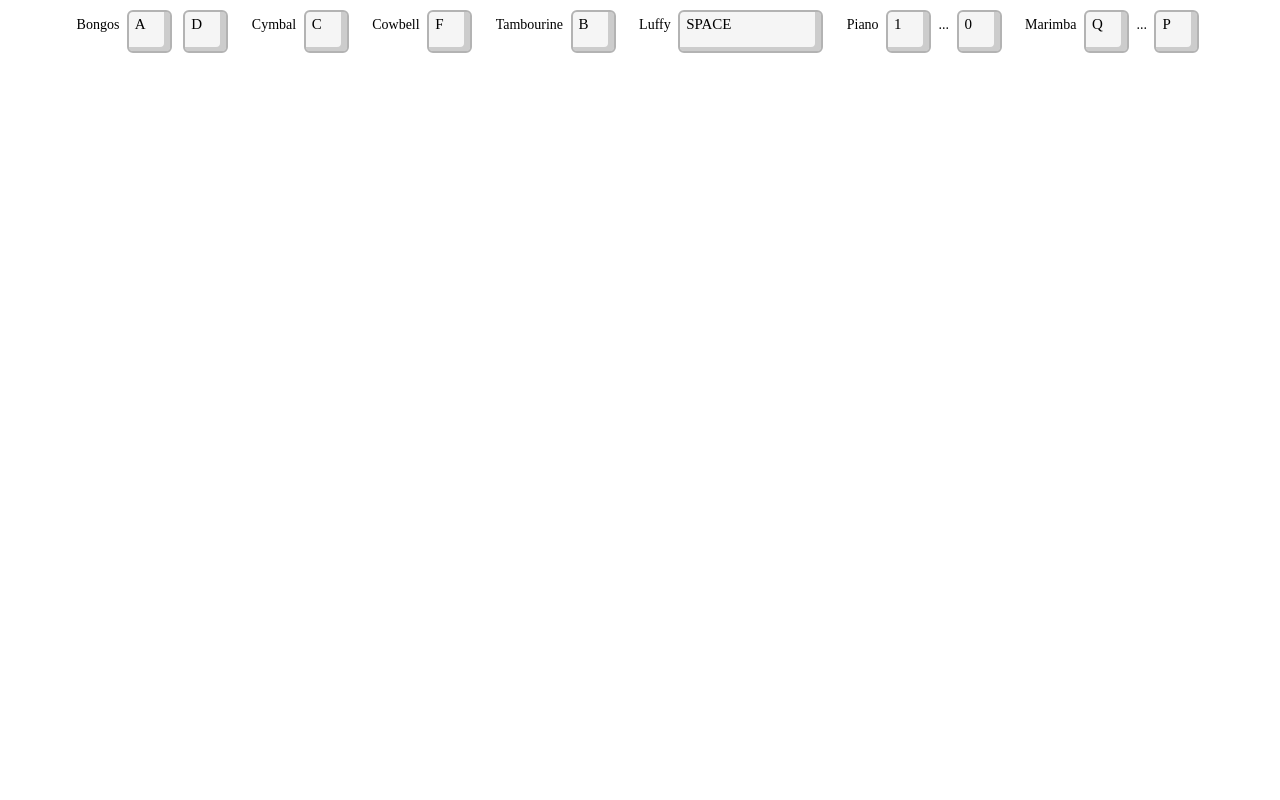
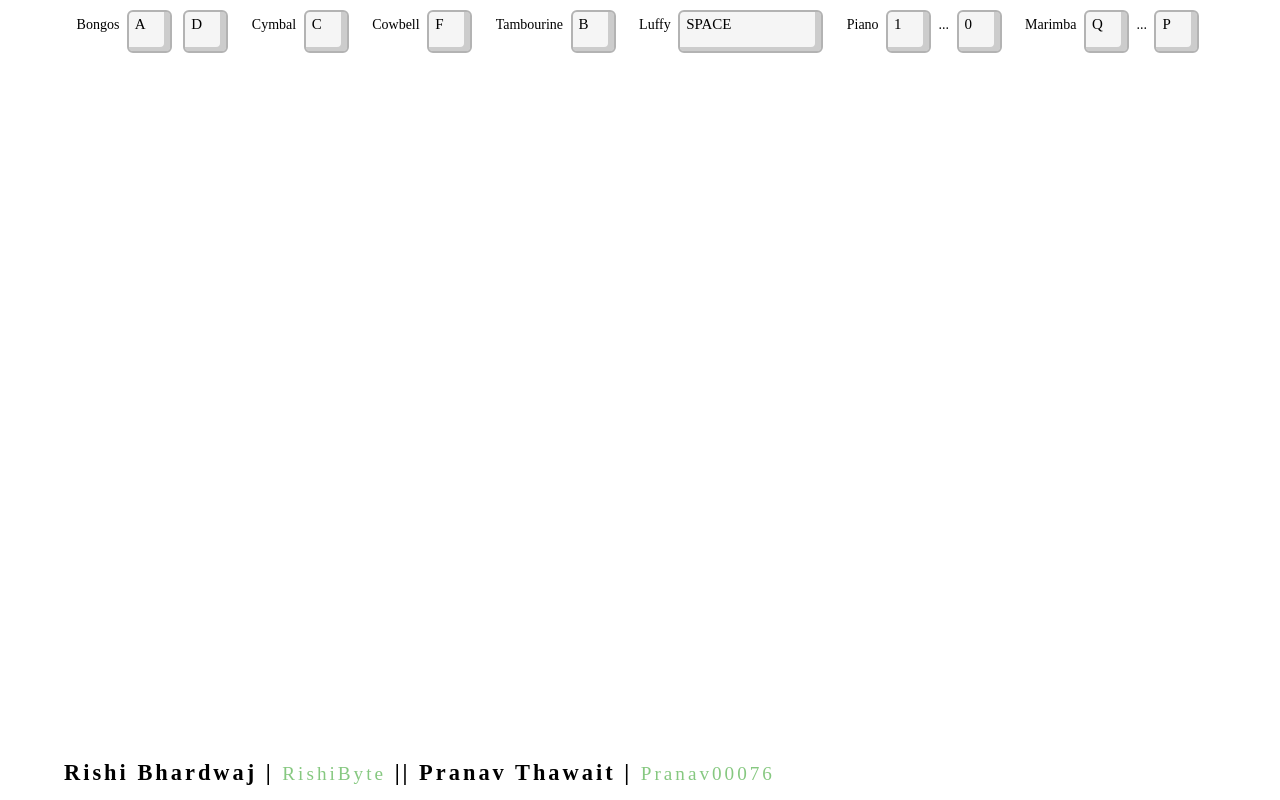
Before and after one commit to RishiByte/TapTapLuffy, a plain HTML site: page TapTapLuffy.html in a window 1280 px wide. Drawn offline with Linux system fonts and the light colour scheme.

Commit message:
Final structure

```diff
--- a/TapTapLuffy.css
+++ b/TapTapLuffy.css
@@ -159,7 +159,20 @@ header a{
 .key-wide {
   min-width: 135px !important
 }
-
+footer{
+  position: absolute;
+  left: 5%;
+  top: 95%;
+  font-size: 1.4rem;
+  font-weight: bold;
+  letter-spacing: 3px;
+}
+footer a{
+  color: rgb(134, 200, 128);
+  text-decoration: none;
+  font-weight: normal;
+  font-size: 1.2rem;
+}
 
 
 @media (prefers-color-scheme: dark) {
--- a/TapTapLuffy.html
+++ b/TapTapLuffy.html
@@ -50,5 +50,6 @@
     <img src="./Images/Marimba.png" alt="marimba" id="marimba">
 
   </header>
+  <footer>Rishi Bhardwaj | <span id="rishi"><a href="https://github.com/RishiByte" target="_blank">RishiByte</a></span> || Pranav Thawait | <span id="pranav"><a href="https://github.com/Pranav00076" target="_blank">Pranav00076</a></span></footer>
   <script src="TapTapLuffy.js"></script>
 </body>
--- a/TapTapLuffy.js
+++ b/TapTapLuffy.js
@@ -419,12 +419,6 @@ document.addEventListener("keyup",(e)=>{
         luffyleftimg.style.display = "none";
         luffyrightimg.style.display = "none";
         luffydown.style.display = "none";
-        // bongoimg.style.display = "none"
-        // cymbalimg.style.display = "none"
-        // marimbaimg.style.display = "none";
-        // keyboardimg.style.display = "none";
-        // tambourineimg.style.display = "none";
-        // cowbellimg.style.display = "none";
     }
 })
 a
```
